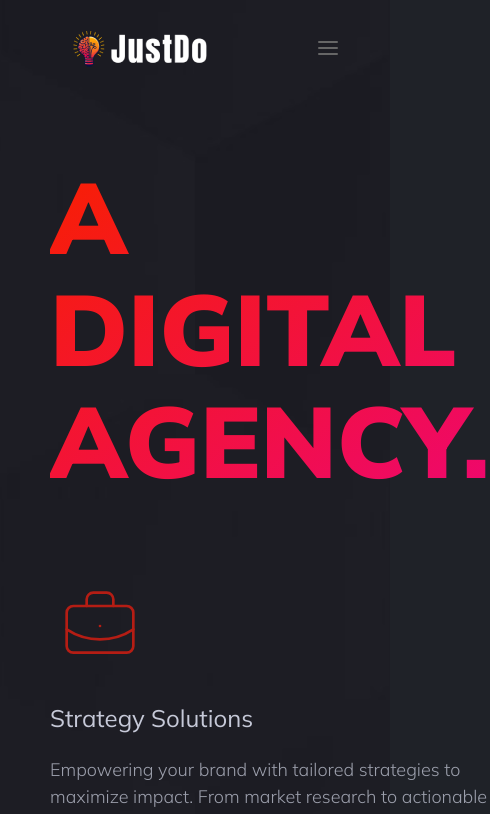
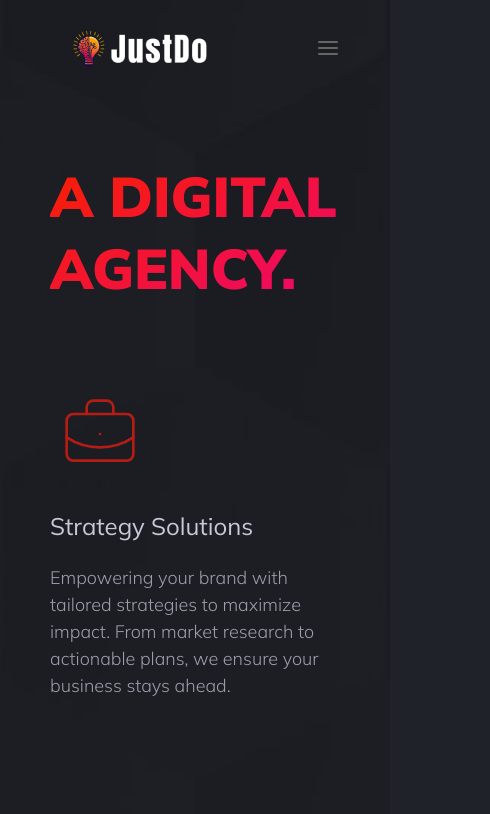
Before and after one commit to mehedi8552/BoldCraft, a React (Vite) app: page / in a window 390 px wide. Shown: the top 814 px of the page, 490 px wide, since content can reach past the window. Built offline with nearby package versions, Linux system fonts and the light colour scheme.

Commit message:
home font size fix

```diff
--- a/src/components/home/BannerSection.tsx
+++ b/src/components/home/BannerSection.tsx
@@ -16,7 +16,7 @@ const BannerSection = () => {
           <section className="pt-40 pb-20 min-h-auto lg:min-h-[1080px]  w-full flex  items-center">
             <div>
               <div>
-                <h1 className="text-[6.25rem] leading-[7rem] uppercase gradient-text Mulish-black  mb-4">
+                <h1 className=" text-[3.5rem] md:text-[6.25rem]  leading-[4.5rem]   md:leading-[7rem] uppercase gradient-text Mulish-black  mb-4">
                   A digital <br />
                   agency.
                 </h1>
```
